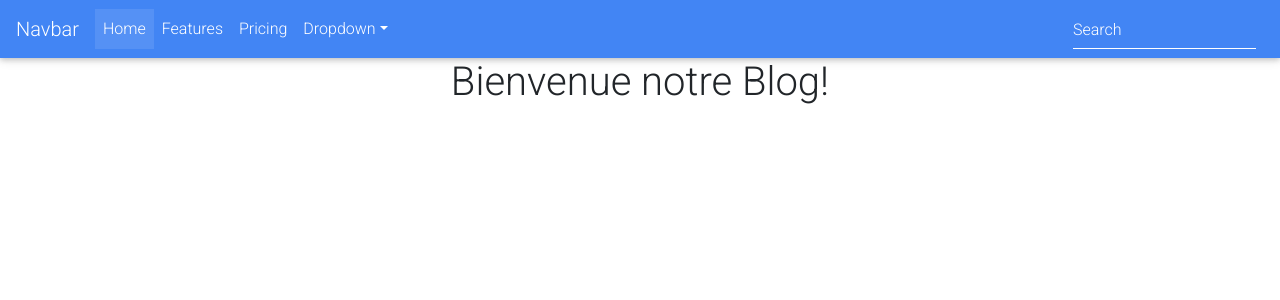
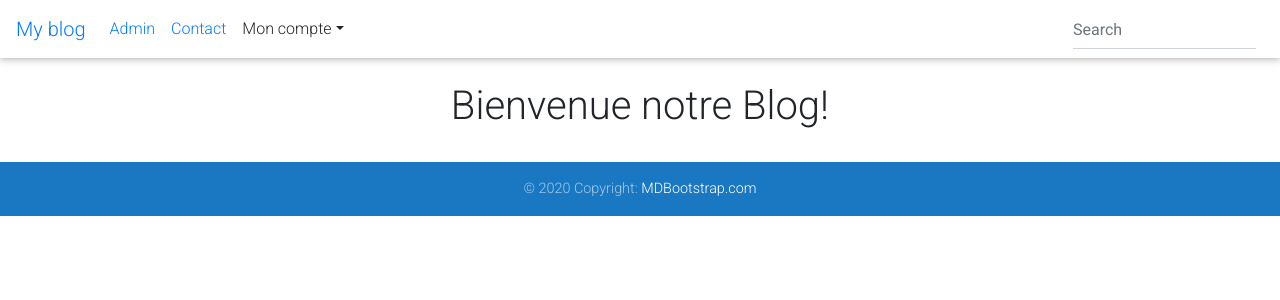
Before and after one commit to koueAnicet/e-commerce_2, a Django app: page / in a window 1280 px wide. Shown: the top 300 px of the page. Run offline with Django 4.2, Linux system fonts and the light colour scheme; data that the repository does not hold is empty; some libraries are stand-ins or nearby versions.

Commit message:
affiché les articles

```diff
--- /dev/null
+++ b/my_blog/blog/templates/_footer.html
@@ -0,0 +1,11 @@
+<!-- Footer -->
+<footer class="page-footer font-small blue mt-4">
+
+    <!-- Copyright -->
+    <div class="footer-copyright text-center py-3">© 2020 Copyright:
+      <a href="/"> MDBootstrap.com</a>
+    </div>
+    <!-- Copyright -->
+
+  </footer>
+  <!-- Footer -->
--- a/my_blog/blog/templates/_nav.html
+++ b/my_blog/blog/templates/_nav.html
@@ -1,8 +1,8 @@
 <!--Navbar-->
-<nav class="navbar navbar-expand-lg navbar-dark primary-color">
+<nav class="navbar navbar-expand-lg navbar-ligth "><!-- dark primary-color-->
 
     <!-- Navbar brand -->
-    <a class="navbar-brand" href="#">Navbar</a>
+    <a class="navbar-brand" href="#">My blog </a>
 
     <!-- Collapse button -->
     <button class="navbar-toggler" type="button" data-toggle="collapse" data-target="#basicExampleNav"
@@ -16,21 +16,18 @@
       <!-- Links -->
       <ul class="navbar-nav mr-auto">
         <li class="nav-item active">
-          <a class="nav-link" href="#">Home
+          <a class="nav-link" href="#">Admin
             <span class="sr-only">(current)</span>
           </a>
         </li>
         <li class="nav-item">
-          <a class="nav-link" href="#">Features</a>
-        </li>
-        <li class="nav-item">
-          <a class="nav-link" href="#">Pricing</a>
+          <a class="nav-link" href="#">Contact</a>
         </li>
 
         <!-- Dropdown -->
         <li class="nav-item dropdown">
           <a class="nav-link dropdown-toggle" id="navbarDropdownMenuLink" data-toggle="dropdown"
-            aria-haspopup="true" aria-expanded="false">Dropdown</a>
+            aria-haspopup="true" aria-expanded="false">Mon compte</a>
           <div class="dropdown-menu dropdown-primary" aria-labelledby="navbarDropdownMenuLink">
             <a class="dropdown-item" href="#">Action</a>
             <a class="dropdown-item" href="#">Another action</a>
--- a/my_blog/blog/templates/index.html
+++ b/my_blog/blog/templates/index.html
@@ -22,64 +22,14 @@
 </head>
 <body>
 <!--Navbar-->
-<nav class="navbar navbar-expand-lg navbar-dark primary-color">
-
-  <!-- Navbar brand -->
-  <a class="navbar-brand" href="#">Navbar</a>
-
-  <!-- Collapse button -->
-  <button class="navbar-toggler" type="button" data-toggle="collapse" data-target="#basicExampleNav"
-    aria-controls="basicExampleNav" aria-expanded="false" aria-label="Toggle navigation">
-    <span class="navbar-toggler-icon"></span>
-  </button>
-
-  <!-- Collapsible content -->
-  <div class="collapse navbar-collapse" id="basicExampleNav">
-
-    <!-- Links -->
-    <ul class="navbar-nav mr-auto">
-      <li class="nav-item active">
-        <a class="nav-link" href="#">Home
-          <span class="sr-only">(current)</span>
-        </a>
-      </li>
-      <li class="nav-item">
-        <a class="nav-link" href="#">Features</a>
-      </li>
-      <li class="nav-item">
-        <a class="nav-link" href="#">Pricing</a>
-      </li>
-
-      <!-- Dropdown -->
-      <li class="nav-item dropdown">
-        <a class="nav-link dropdown-toggle" id="navbarDropdownMenuLink" data-toggle="dropdown"
-          aria-haspopup="true" aria-expanded="false">Dropdown</a>
-        <div class="dropdown-menu dropdown-primary" aria-labelledby="navbarDropdownMenuLink">
-          <a class="dropdown-item" href="#">Action</a>
-          <a class="dropdown-item" href="#">Another action</a>
-          <a class="dropdown-item" href="#">Something else here</a>
-        </div>
-      </li>
-
-    </ul>
-    <!-- Links -->
-
-    <form class="form-inline">
-      <div class="md-form my-0">
-        <input class="form-control mr-sm-2" type="text" placeholder="Search" aria-label="Search">
-      </div>
-    </form>
-  </div>
-  <!-- Collapsible content -->
-
-</nav>
+  {% include '_nav.html' %}
 <!--/.Navbar-->
-  <h1 class="text-center">Bienvenue notre Blog!</h1>
+  <h1 class="text-center mt-4" >Bienvenue notre Blog!</h1>
   <div class="container">
     <div class="row">
       {% for article in liste_articles %}
       <!-- Card -->
-      <div class="col-12 col-md-6 col-lg-3 col-xl-3">
+      <div class="col-12 col-md-6 col-lg-3 col-xl-3" style="margin-top:20px;">
           <div class="card"><!-- tel:col-3;tab:col-md-6;pc:col-lg-3;desktop:col-xl-3-->
             <!-- Card image -->
             <img class="card-img-top" src="{{ article.image.url }}" alt="Card image cap" style="height: 200px;">
@@ -88,11 +38,11 @@
 
               <!-- Title -->
               <h4 class="card-title"><a>{{ article.title }}</a></h4>
-            <!-- Text -->
+              <!-- Text truncer:reduire ; date publication -->
               <p class="card-text">{{ article.description|truncatewords:8}}</p>
               <p class="card-text">Publié y a {{ article.created_at|timesince}}</p>
               <!-- Button -->
-            <a href="#" class="btn btn-primary">Button</a>
+              <a href="#" class="btn btn-primary">Lire la suite</a>
 
             </div>
           </div>
@@ -102,7 +52,7 @@
       {% endfor %}
     </div>
   </div>
-
+  {% include '_footer.html' %}
 
   <!-- jQuery -->
   <script type="text/javascript" src="{% static 'js/jquery.min.js' %}"></script>
--- a/my_blog/my_blog/settings.py
+++ b/my_blog/my_blog/settings.py
@@ -118,7 +118,7 @@ USE_TZ = True
 
 STATIC_URL = 'static/'
 
-MEDIA_ROOT = 'media/'
+MEDIA_ROOT =os.path.join(BASE_DIR,"media")
 
 MEDIA_URLS ='media/'
 # Default primary key field type
--- a/my_blog/my_blog/urls.py
+++ b/my_blog/my_blog/urls.py
@@ -22,4 +22,4 @@ urlpatterns = [
     #path('', include('blog.urls')),
     path('', home, name="home"),
     path('admin/', admin.site.urls),
-] + static(settings.MEDIA_URL, document_root=settings.MEDIA_ROOT)
+] + static(settings.MEDIA_URL, document_root=settings.MEDIA_ROOT)# permet d'afficher les images
```
Also changed, not shown: my_blog/media/article_imgs/25639286-champ-de-riz.jpeg (added), my_blog/media/article_imgs/25639286-champ-de-riz_tgHapP0.jpeg (added), my_blog/media/article_imgs/ble.jpeg (added), my_blog/media/article_imgs/culture_mil_0.jpeg (added), my_blog/media/article_imgs/fiches_P1070581.jpeg (added), my_blog/media/article_imgs/images1.jpeg (added), my_blog/media/article_imgs/sorgho.jpeg (added), 1 other file. Lines whose indentation alone changed are shown as unchanged.
